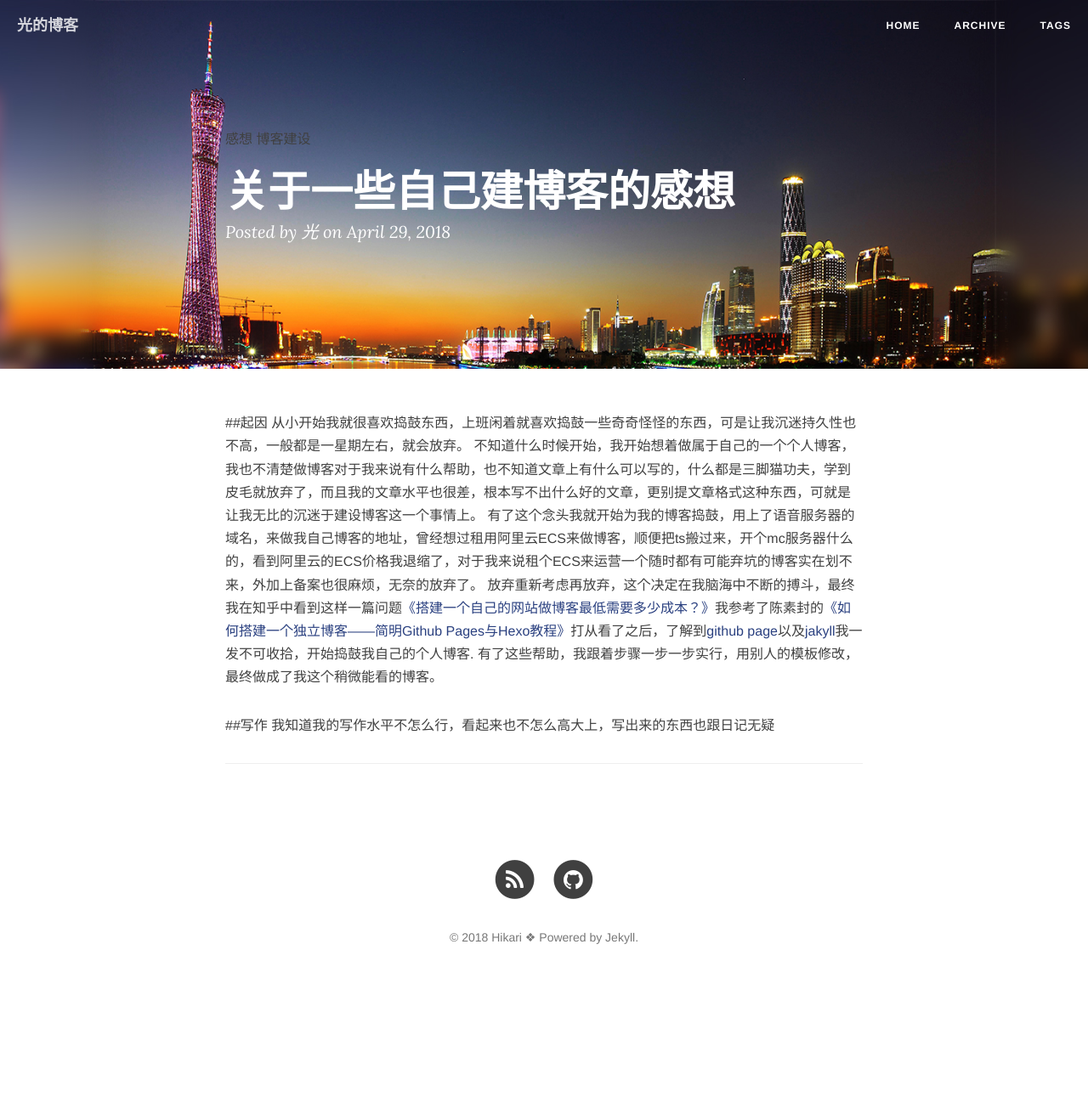
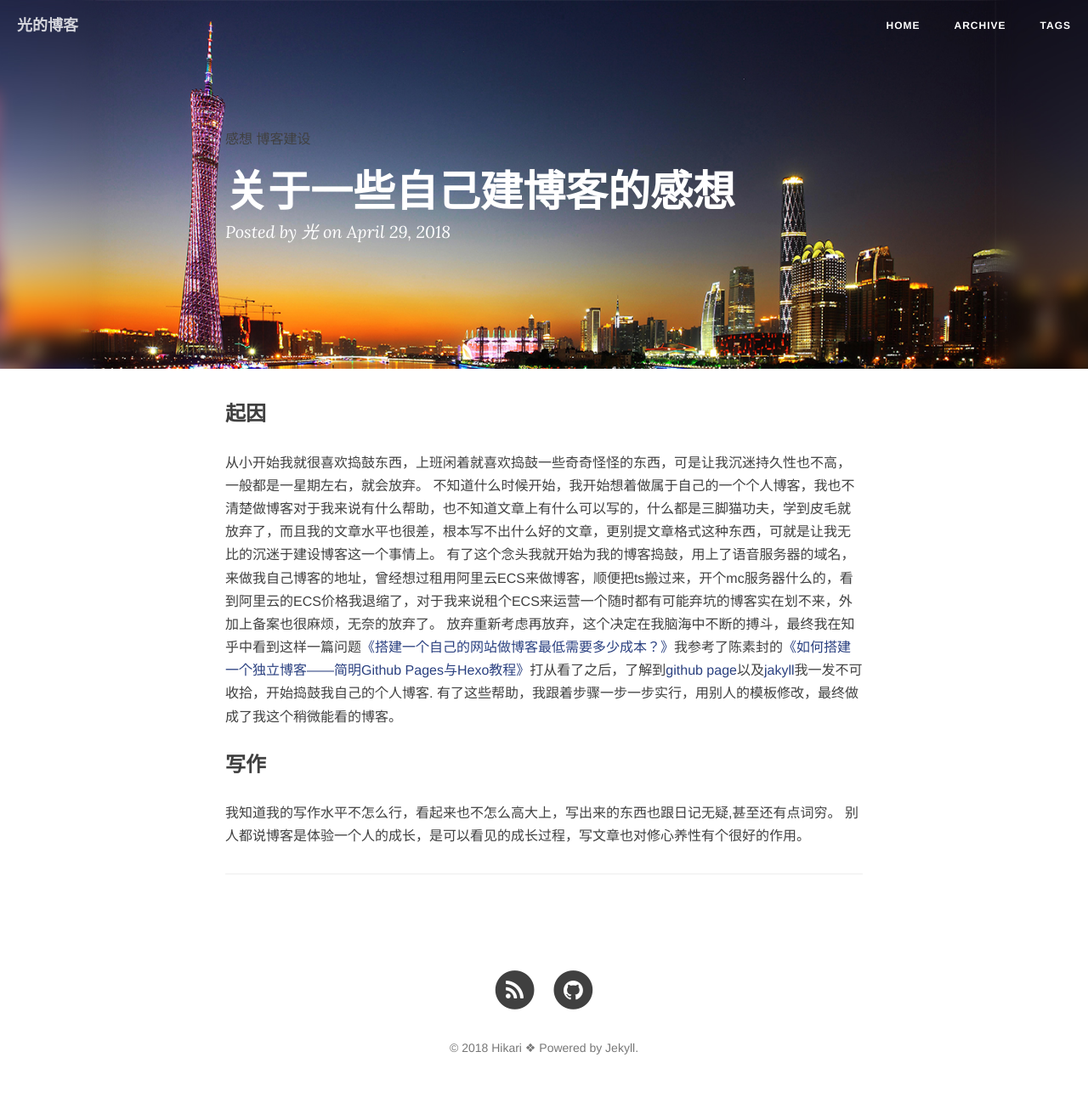
Before and after one commit to HikariGod/myblog, a Jekyll site: the page built from _posts/2018-04-29-Some-thoughts.md, in a window 1280 px wide. Shown: the whole page at 85% size. Built offline with Jekyll 4.4.1, drawn with Linux system fonts in a browser that asks for light colours; nearby versions of some CDN libraries; comment, search, counter and statistics services are not loaded; before the commit the page ends 1181 px from its top, so only the background shows below that.

Commit message:
修改博文

```diff
--- a/_posts/2018-04-29-Some-thoughts.md
+++ b/_posts/2018-04-29-Some-thoughts.md
@@ -7,12 +7,13 @@ tags: [感想,博客建设]
 description: 感想
 ---
 
-##起因
-    从小开始我就很喜欢捣鼓东西，上班闲着就喜欢捣鼓一些奇奇怪怪的东西，可是让我沉迷持久性也不高，一般都是一星期左右，就会放弃。
-    不知道什么时候开始，我开始想着做属于自己的一个个人博客，我也不清楚做博客对于我来说有什么帮助，也不知道文章上有什么可以写的，什么都是三脚猫功夫，学到皮毛就放弃了，而且我的文章水平也很差，根本写不出什么好的文章，更别提文章格式这种东西，可就是让我无比的沉迷于建设博客这一个事情上。
-    有了这个念头我就开始为我的博客捣鼓，用上了语音服务器的域名，来做我自己博客的地址，曾经想过租用阿里云ECS来做博客，顺便把ts搬过来，开个mc服务器什么的，看到阿里云的ECS价格我退缩了，对于我来说租个ECS来运营一个随时都有可能弃坑的博客实在划不来，外加上备案也很麻烦，无奈的放弃了。
-    放弃重新考虑再放弃，这个决定在我脑海中不断的搏斗，最终我在知乎中看到这样一篇问题<a href="https://www.zhihu.com/question/21143965">《搭建一个自己的网站做博客最低需要多少成本？》</a>我参考了陈素封的<a href="http://cnfeat.com/2014/05/10/2014-05-11-how-to-build-a-blog/">《如何搭建一个独立博客——简明Github Pages与Hexo教程》</a>打从看了之后，了解到<a href="https://pages.github.com/">github page</a>以及<a href="https://www.jekyll.com.cn/">jakyll</a>我一发不可收拾，开始捣鼓我自己的个人博客.
-    有了这些帮助，我跟着步骤一步一步实行，用别人的模板修改，最终做成了我这个稍微能看的博客。
+<h3>起因</h3>
+从小开始我就很喜欢捣鼓东西，上班闲着就喜欢捣鼓一些奇奇怪怪的东西，可是让我沉迷持久性也不高，一般都是一星期左右，就会放弃。
+不知道什么时候开始，我开始想着做属于自己的一个个人博客，我也不清楚做博客对于我来说有什么帮助，也不知道文章上有什么可以写的，什么都是三脚猫功夫，学到皮毛就放弃了，而且我的文章水平也很差，根本写不出什么好的文章，更别提文章格式这种东西，可就是让我无比的沉迷于建设博客这一个事情上。
+有了这个念头我就开始为我的博客捣鼓，用上了语音服务器的域名，来做我自己博客的地址，曾经想过租用阿里云ECS来做博客，顺便把ts搬过来，开个mc服务器什么的，看到阿里云的ECS价格我退缩了，对于我来说租个ECS来运营一个随时都有可能弃坑的博客实在划不来，外加上备案也很麻烦，无奈的放弃了。
+放弃重新考虑再放弃，这个决定在我脑海中不断的搏斗，最终我在知乎中看到这样一篇问题<a href="https://www.zhihu.com/question/21143965">《搭建一个自己的网站做博客最低需要多少成本？》</a>我参考了陈素封的<a href="http://cnfeat.com/2014/05/10/2014-05-11-how-to-build-a-blog/">《如何搭建一个独立博客——简明Github Pages与Hexo教程》</a>打从看了之后，了解到<a href="https://pages.github.com/">github page</a>以及<a href="https://www.jekyll.com.cn/">jakyll</a>我一发不可收拾，开始捣鼓我自己的个人博客.
+有了这些帮助，我跟着步骤一步一步实行，用别人的模板修改，最终做成了我这个稍微能看的博客。
 
-##写作
-	我知道我的写作水平不怎么行，看起来也不怎么高大上，写出来的东西也跟日记无疑
+<h3>写作</h3>
+我知道我的写作水平不怎么行，看起来也不怎么高大上，写出来的东西也跟日记无疑,甚至还有点词穷。
+别人都说博客是体验一个人的成长，是可以看见的成长过程，写文章也对修心养性有个很好的作用。
```
